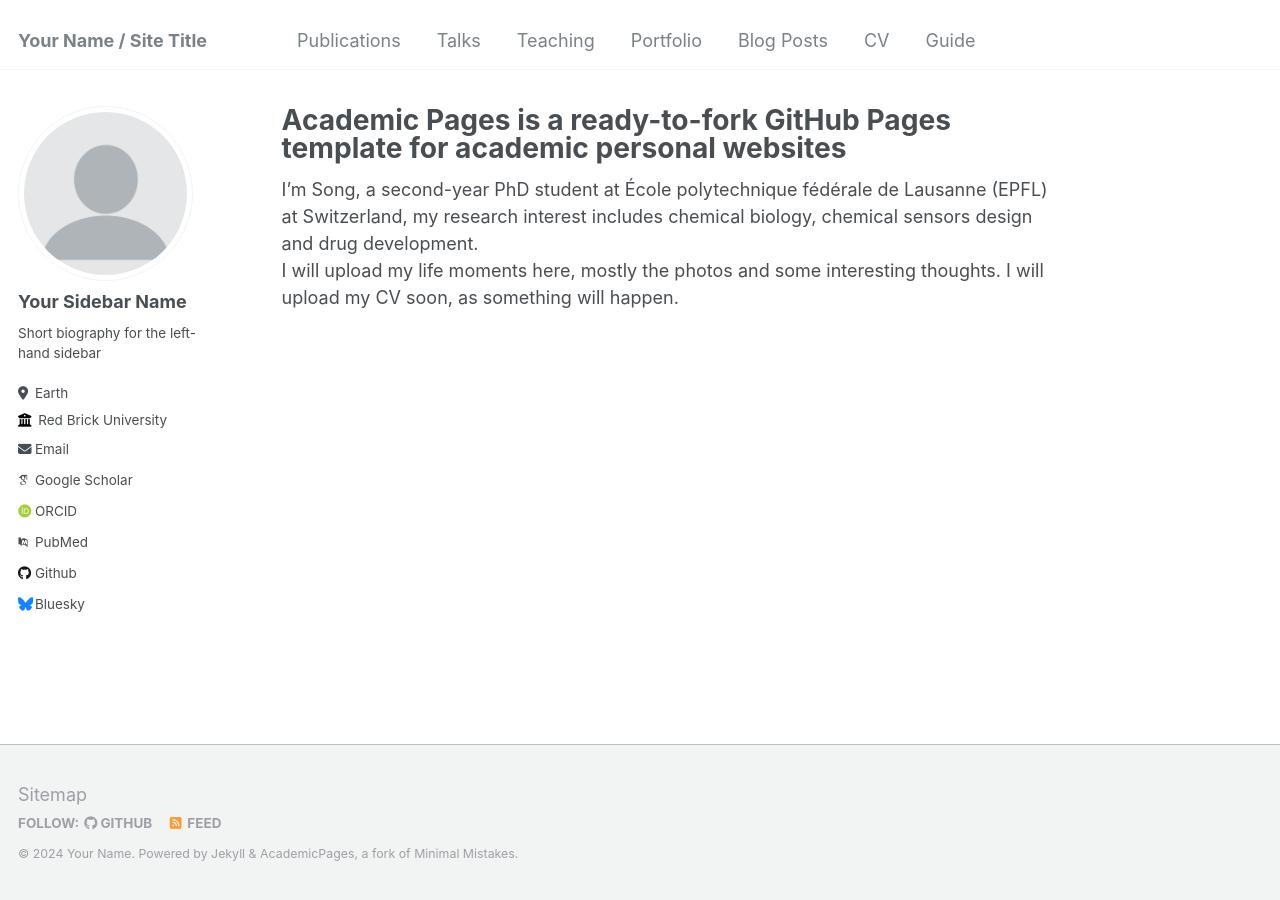
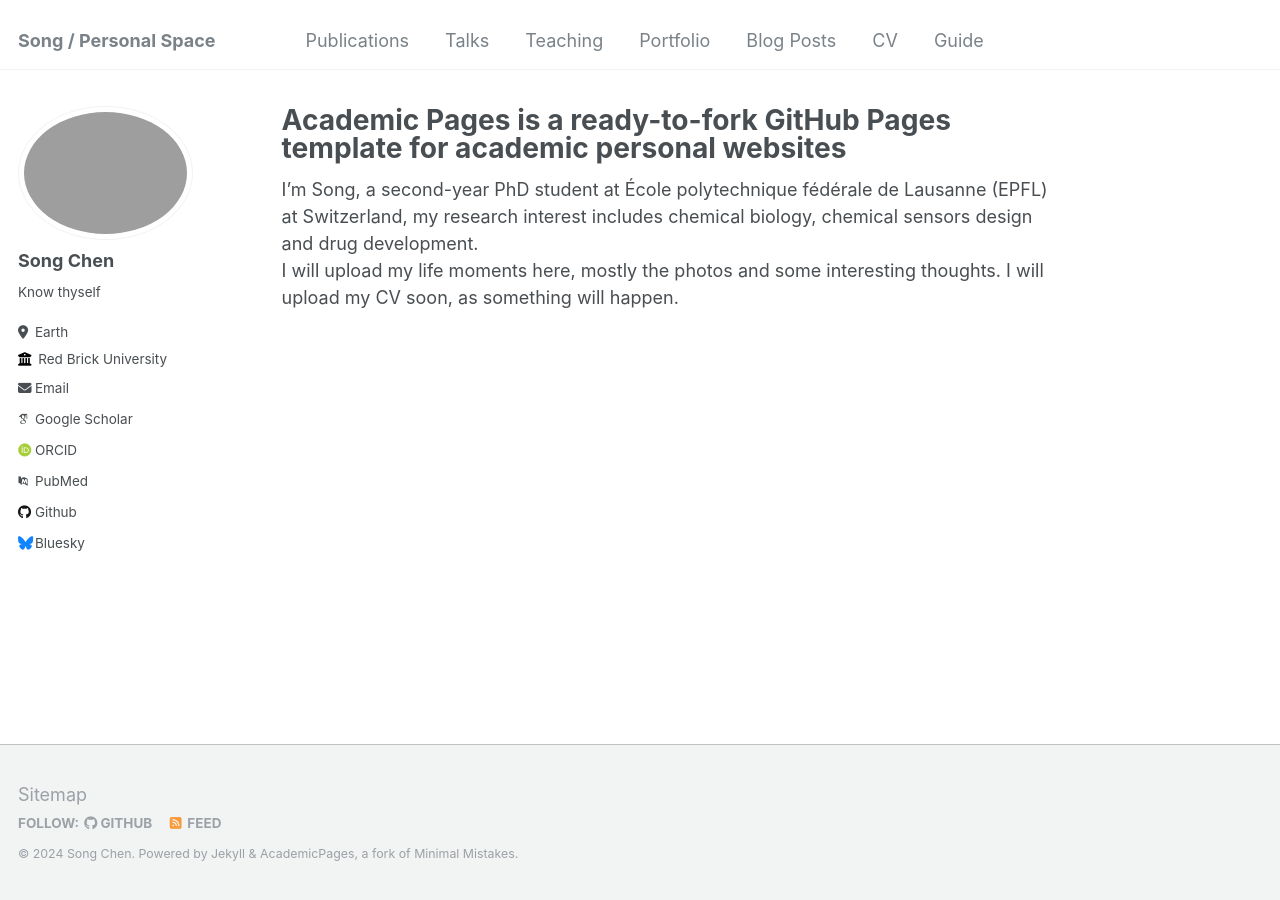
Before and after one commit to Song-art518/Song, a Jekyll site: the page built from _pages/about.md, in a window 1280 px wide. Built offline with Jekyll 4.4.1, drawn with Linux system fonts in a browser that asks for light colours; some web fonts are replaced.

Commit message:
Update _config.yml

```diff
--- a/_config.yml
+++ b/_config.yml
@@ -8,23 +8,23 @@
 
 # Basic Site Settings
 locale                   : "en-US"
-title                    : "Your Name / Site Title"
+title                    : "Song / Personal Space"
 title_separator          : "-"
-name                     : &name "Your Name"
-description              : &description "personal description"
-url                      : https://academicpages.github.io # the base hostname & protocol for your site e.g. "https://mmistakes.github.io"
+name                     : &name "Song Chen"
+description              : &description "Life is a journey"
+url                      : https://Song-art518.github.io # the base hostname & protocol for your site e.g. "https://Song-art518.github.io"
 baseurl                  : "" # the subpath of your site, e.g. "/blog"
-repository               : "academicpages/academicpages.github.io"
+repository               : "Song-art518/Song-art518.github.io"
 
 # Site Author - The following control what appear as part of the author content on the side bar.
 #               If a field is blank the icon and link will not appear, otherwise it will be shown.
 #               Additional customization can be done by editing /_includes/author-profile.html
 author:
   # Biographic information
-  avatar           : "profile.png"
-  name             : "Your Sidebar Name"
+  avatar           : "Song.png"
+  name             : "Song Chen"
   pronouns         : # example: "she/her"
-  bio              : "Short biography for the left-hand sidebar"
+  bio              : "Know thyself"
   location         : "Earth"
   employer         : "Red Brick University"
   uri              : # URL
```
